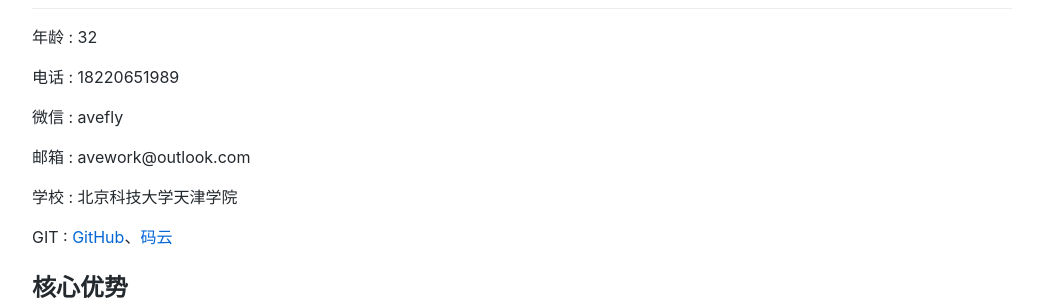
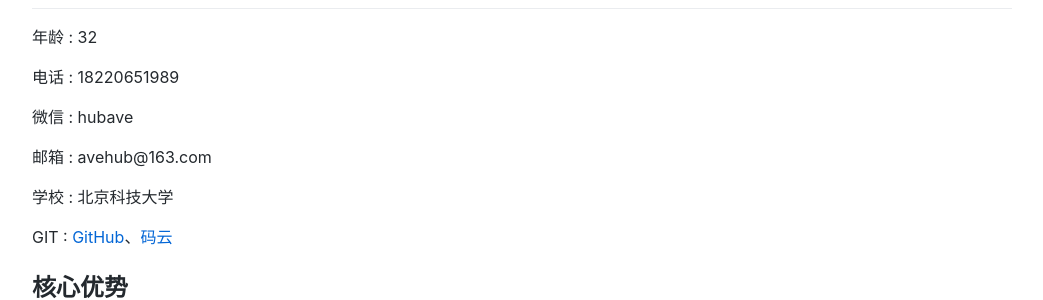
Before and after one commit to avehub/avehub.github.io, a Jekyll site: the page built from index.md, in a window 1280 px wide and 900 px high. Shown: the part 136-436 px from the top of the window, without its empty margins (118-1161 px from the left). Built offline with Jekyll 4.4.1, drawn with Linux system fonts in a browser that asks for light colours; comment, search, counter and statistics services are not loaded; our own code applies the rules of GitHub Pages for plain Markdown files.

Commit message:
Update contact information in index.md
Up Wechat Account And Email

```diff
--- a/index.md
+++ b/index.md
@@ -8,11 +8,11 @@ layout: default
 
 电话 : 18220651989
 
-微信 : avefly
+微信 : hubave
 
-邮箱 : avework@outlook.com
+邮箱 : avehub@163.com
 
-学校 : 北京科技大学天津学院
+学校 : 北京科技大学
 
 GIT : [GitHub](https://github.com/avehub)、[码云](https://gitee.com/avegit)
 
```
